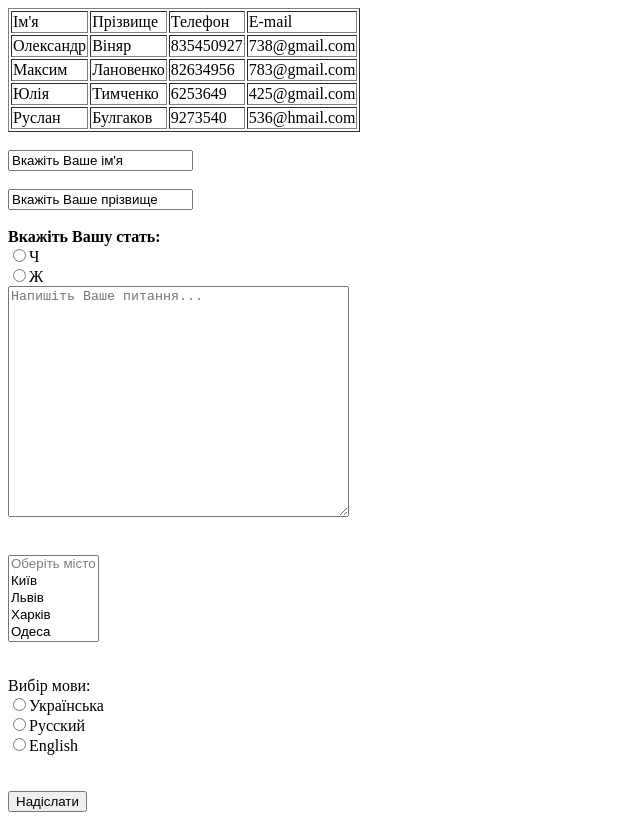
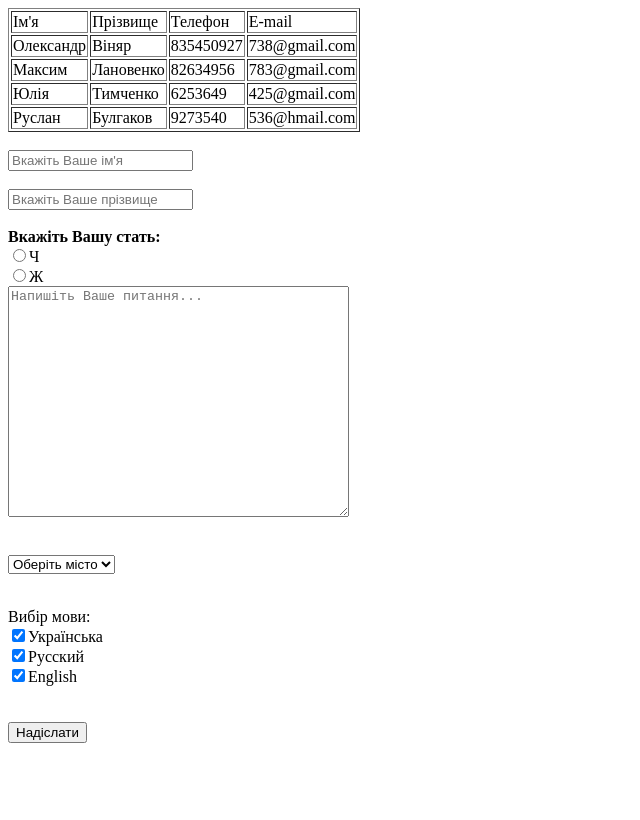
Before and after one commit to christina-sokyrko/Hometask-html, a plain HTML site: page index.html in a window 1280 px wide. Shown: the whole page, without its empty margins (0-640 px from the left). Drawn offline with Linux system fonts and the light colour scheme.

Commit message:
Update index.html

```diff
--- a/index.html
+++ b/index.html
@@ -12,19 +12,19 @@
           <tr><td>Руслан</td><td>Булгаков</td><td>9273540</td><td>536@hmail.com</td></tr>
         </table>
         <br/>
-        <form><input type = "text" value = "Вкажіть Ваше ім'я"></form>
+        <form><input type = "text" placeholder = "Вкажіть Ваше ім'я"></form>
         <br/>
-        <form><input type = "text" value = "Вкажіть Ваше прізвище"></form>
+        <form><input type = "text" placeholder = "Вкажіть Ваше прізвище"></form>
         <br/>
         <b>Вкажіть Вашу стать:</b>
         <br/>
-        <form><input name = "male" type = "radio"><nobr/></form><label for = "male">Ч</label>
-        <form><input name = "female" type = "radio"><nobr/></form><label for = "female">Ж</label>
+        <form><input name = "gender" type = "radio"><nobr/></form><label for = "gender">Ч</label>
+        <form><input name = "gender" type = "radio"><nobr/></form><label for = "gender">Ж</label>
         <br/>
         <form><textarea rows = "15" cols = "40" placeholder = "Напишіть Ваше питання..."></textarea></form>
         <br/>
-        <form><p><select size = "5">
-          <option disabled = "disabled">Оберіть місто</option>
+        <form><p><select>
+          <option disabled = "disabled" selected = "selected">Оберіть місто</option>
           <option value = "Київ">Київ</option>
           <option value = "Львів">Львів</option>
           <option value = "Харків">Харків</option>
@@ -34,9 +34,9 @@
         <br/>
         Вибір мови:
         <br/>
-        <form><input name = "ukrainian" type = "radio"><nobr/></form><label for = "ukrainian">Українська</label>
-        <form><input name = "russian" type = "radio"><nobr/></form><label for = "russian">Русский</label>
-        <form><input name = "english" type = "radio"><nobr/></form><label for = "english">English</label>
+        <form><input name = "ukrainian" type = "checkbox" checked = "checked"><nobr/></form><label for = "ukrainian">Українська</label>
+        <form><input name = "russian" type = "checkbox" checked = "checked"><nobr/></form><label for = "russian">Русский</label>
+        <form><input name = "english" type = "checkbox" checked = "checked"><nobr/></form><label for = "english">English</label>
         <br/>
         <br/>
         <br/>
```
